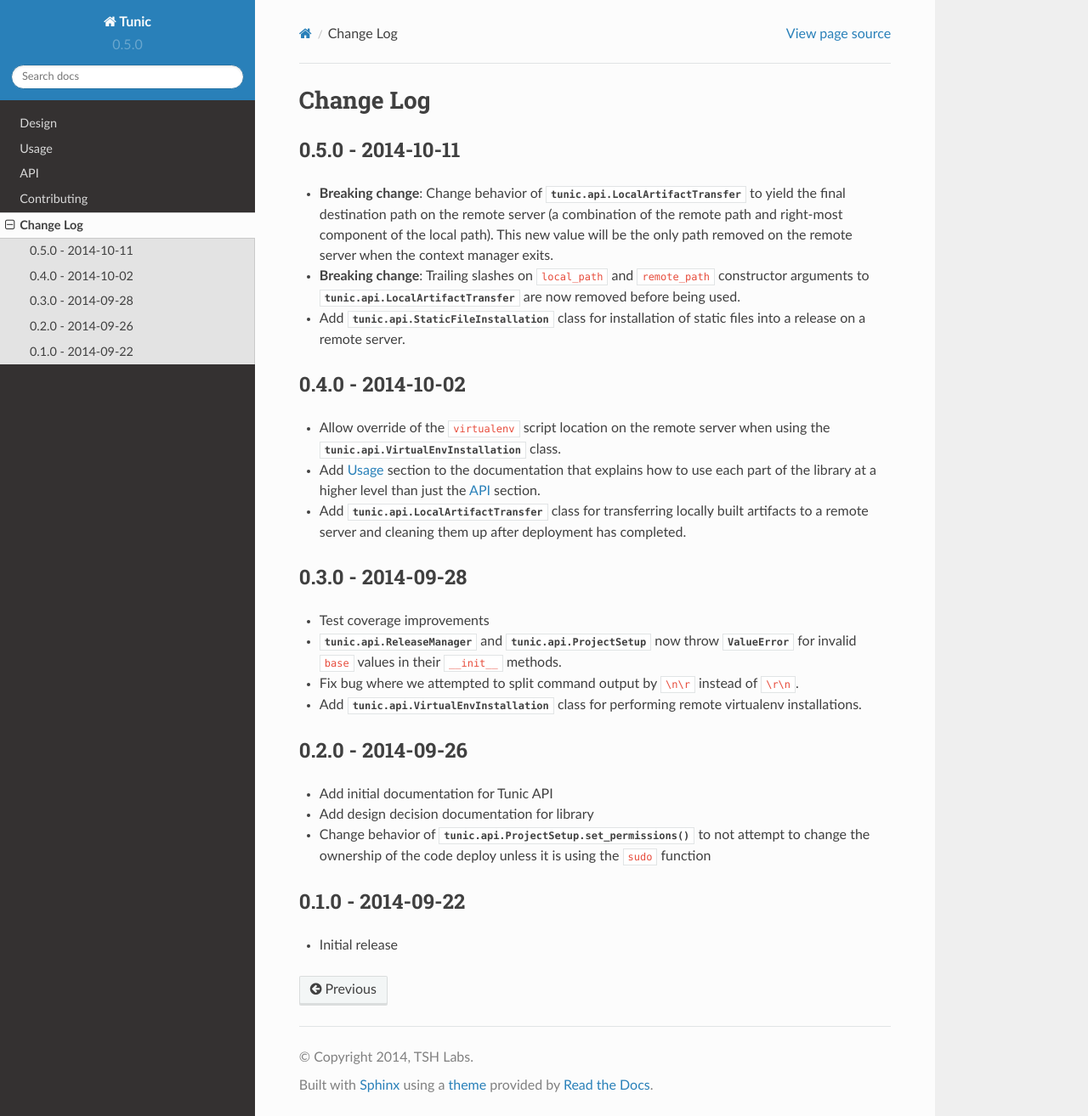
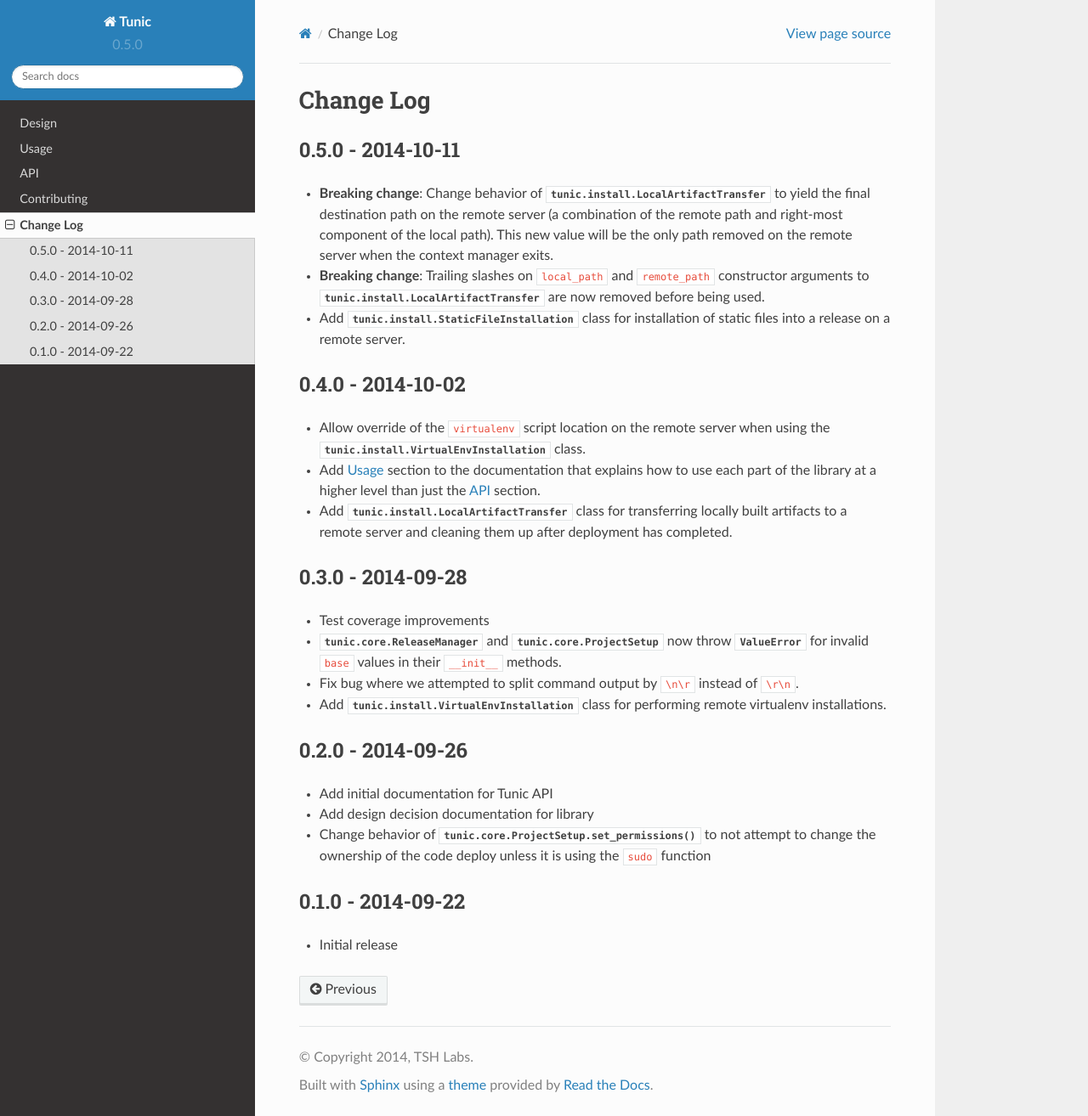
Before and after one commit to 56quarters/tunic, a Sphinx documentation site: the page built from doc/source/changes.rst, in a window 1280 px wide and 1314 px high. Shown: the whole window at 85% size. Built offline with Sphinx 7.4.7 and the Read the Docs theme 2.0.0, drawn with Linux system fonts in a browser that asks for light colours.

Commit message:
Make sure to reference the right modules in the change log

```diff
--- a/doc/source/changes.rst
+++ b/doc/source/changes.rst
@@ -3,42 +3,42 @@
 
 0.5.0 - 2014-10-11
 ------------------
-* **Breaking change**: Change behavior of :class:`tunic.api.LocalArtifactTransfer`
+* **Breaking change**: Change behavior of :class:`tunic.install.LocalArtifactTransfer`
   to yield the final destination path on the remote server (a combination of the
   remote path and right-most component of the local path). This new value will
   be the only path removed on the remote server when the context manager exits.
 * **Breaking change**: Trailing slashes on ``local_path`` and ``remote_path``
-  constructor arguments to :class:`tunic.api.LocalArtifactTransfer` are now removed
+  constructor arguments to :class:`tunic.install.LocalArtifactTransfer` are now removed
   before being used.
-* Add :class:`tunic.api.StaticFileInstallation` class for installation of static
+* Add :class:`tunic.install.StaticFileInstallation` class for installation of static
   files into a release on a remote server.
 
 0.4.0 - 2014-10-02
 ------------------
 * Allow override of the ``virtualenv`` script location on the remote
-  server when using the :class:`tunic.api.VirtualEnvInstallation` class.
+  server when using the :class:`tunic.install.VirtualEnvInstallation` class.
 * Add :doc:`usage` section to the documentation that explains how to use
   each part of the library at a higher level than just the :doc:`api` section.
-* Add :class:`tunic.api.LocalArtifactTransfer` class for transferring locally
+* Add :class:`tunic.install.LocalArtifactTransfer` class for transferring locally
   built artifacts to a remote server and cleaning them up after deployment
   has completed.
 
 0.3.0 - 2014-09-28
 ------------------
 * Test coverage improvements
-* :class:`tunic.api.ReleaseManager` and :class:`tunic.api.ProjectSetup`
+* :class:`tunic.core.ReleaseManager` and :class:`tunic.core.ProjectSetup`
   now throw :class:`ValueError` for invalid ``base`` values in their
   ``__init__`` methods.
 * Fix bug where we attempted to split command output by ``\n\r`` instead
   of ``\r\n``.
-* Add :class:`tunic.api.VirtualEnvInstallation` class for performing remote
+* Add :class:`tunic.install.VirtualEnvInstallation` class for performing remote
   virtualenv installations.
 
 0.2.0 - 2014-09-26
 ------------------
 * Add initial documentation for Tunic API
 * Add design decision documentation for library
-* Change behavior of :meth:`tunic.api.ProjectSetup.set_permissions` to not
+* Change behavior of :meth:`tunic.core.ProjectSetup.set_permissions` to not
   attempt to change the ownership of the code deploy unless it is using the
   ``sudo`` function
 
```
